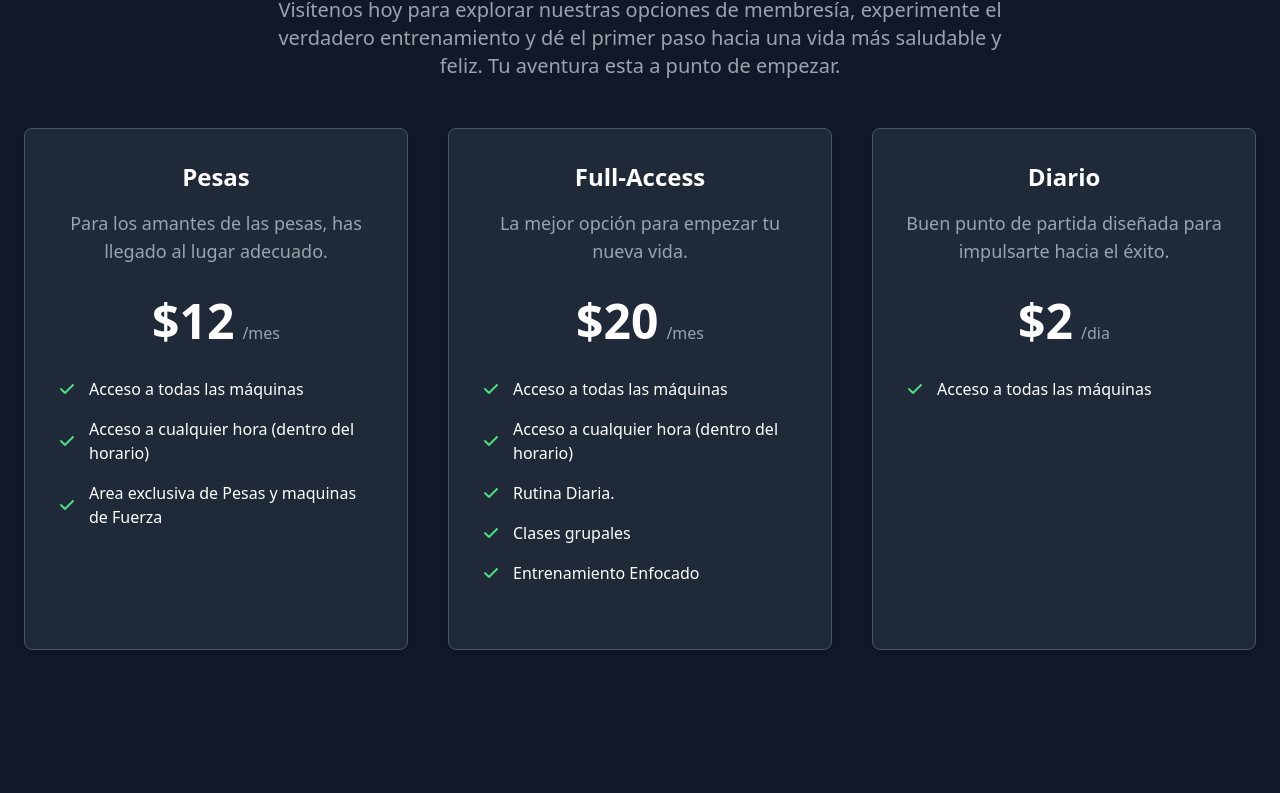
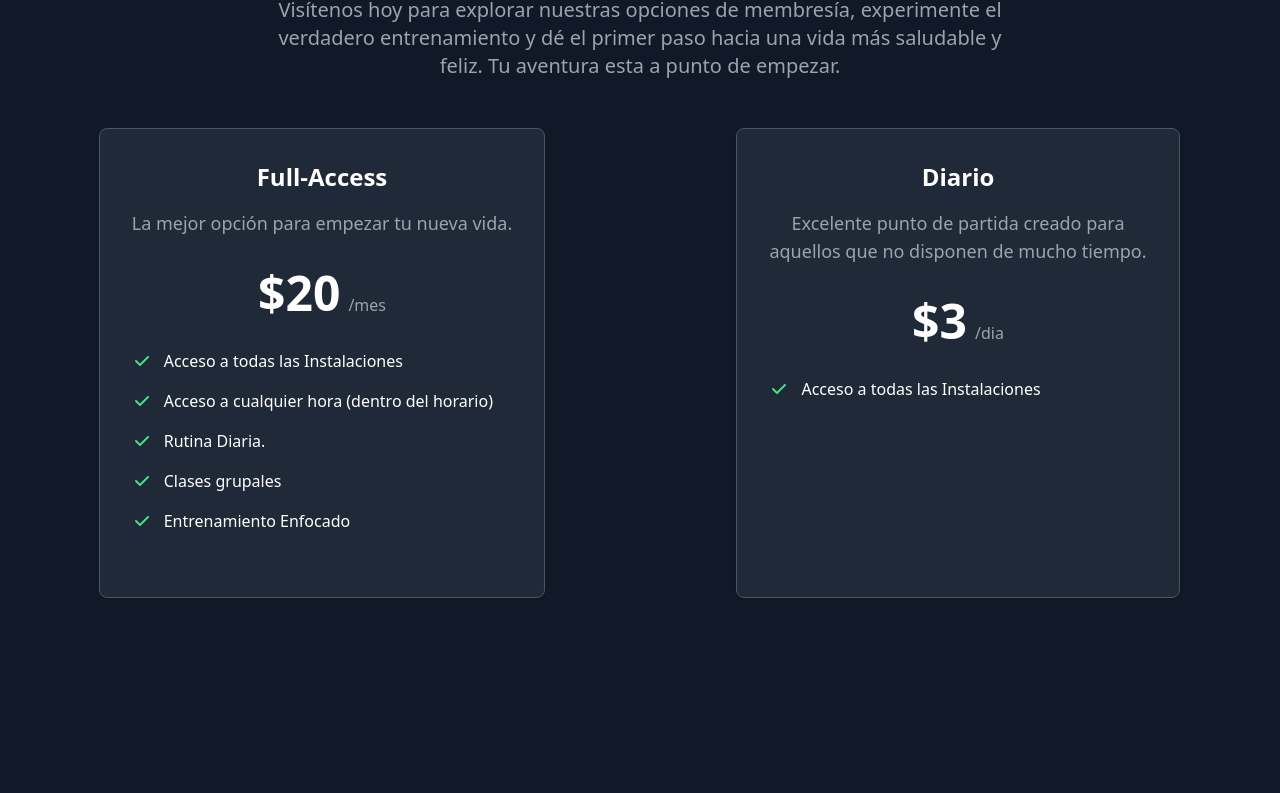
Before and after one commit to Yosiak-alv/sportcity_landing_page, a Vue app: page / in a window 1280 px wide. Shown: the part 2913-3706 px from the top of the page. Built offline with nearby package versions, Linux system fonts and the light colour scheme; grey boxes are pictures that could not be loaded.

Commit message:
Update Pricing.vue

```diff
--- a/src/components/sections/Pricing.vue
+++ b/src/components/sections/Pricing.vue
@@ -12,37 +12,7 @@
                     dé el primer paso hacia una vida más saludable y feliz. Tu aventura esta a punto de empezar.
                 </p>
             </div>
-            <div class="space-y-8 lg:grid lg:grid-cols-3 sm:gap-6 xl:gap-10 lg:space-y-0">
-                <!-- Pricing Card -->
-                <div class="flex flex-col p-6 mx-auto max-w-lg text-center rounded-lg border shadow border-gray-600 xl:p-8 bg-gray-800 text-white">
-                    <h3 class="mb-4 text-2xl font-semibold">Pesas</h3>
-                    <p class="font-light sm:text-lg text-gray-400">Para los amantes de las pesas, has llegado al lugar adecuado.</p>
-                    <div class="flex justify-center items-baseline my-8">
-                        <span class="mr-2 text-5xl font-extrabold">$12</span>
-                        <span class="text-gray-400">/mes</span>
-                    </div>
-                    <!-- List -->
-                    <ul role="list" class="mb-8 space-y-4 text-left">
-                        <li class="flex items-center space-x-3">
-                            <!-- Icon -->
-                            <svg class="flex-shrink-0 w-5 h-5 text-green-400" fill="currentColor" viewBox="0 0 20 20" xmlns="http://www.w3.org/2000/svg"><path fill-rule="evenodd" d="M16.707 5.293a1 1 0 010 1.414l-8 8a1 1 0 01-1.414 0l-4-4a1 1 0 011.414-1.414L8 12.586l7.293-7.293a1 1 0 011.414 0z" clip-rule="evenodd"></path></svg>
-                            <span>Acceso a todas las máquinas</span>
-                        </li>
-                        <li class="flex items-center space-x-3">
-                            <!-- Icon -->
-                            <svg class="flex-shrink-0 w-5 h-5 text-green-400" fill="currentColor" viewBox="0 0 20 20" xmlns="http://www.w3.org/2000/svg"><path fill-rule="evenodd" d="M16.707 5.293a1 1 0 010 1.414l-8 8a1 1 0 01-1.414 0l-4-4a1 1 0 011.414-1.414L8 12.586l7.293-7.293a1 1 0 011.414 0z" clip-rule="evenodd"></path></svg>
-                            <span>Acceso a cualquier hora (dentro del horario)</span>
-                        </li>
-                        <li class="flex items-center space-x-3">
-                            <!-- Icon -->
-                            <svg class="flex-shrink-0 w-5 h-5 text-green-400" fill="currentColor" viewBox="0 0 20 20" xmlns="http://www.w3.org/2000/svg"><path fill-rule="evenodd" d="M16.707 5.293a1 1 0 010 1.414l-8 8a1 1 0 01-1.414 0l-4-4a1 1 0 011.414-1.414L8 12.586l7.293-7.293a1 1 0 011.414 0z" clip-rule="evenodd"></path></svg>
-                            <span>Area exclusiva de Pesas y maquinas de Fuerza</span>
-                        </li>
-
-
-                    </ul>
-                </div>
-
+            <div class="space-y-8 lg:grid lg:grid-cols-2 sm:gap-6 xl:gap-10 lg:space-y-0">
                 <!-- Pricing Card -->
                 <div class="flex flex-col p-6 mx-auto max-w-lg text-center rounded-lg border shadow border-gray-600 xl:p-8 bg-gray-800 text-white">
                     <h3 class="mb-4 text-2xl font-semibold">Full-Access</h3>
@@ -56,7 +26,7 @@
                         <li class="flex items-center space-x-3">
                             <!-- Icon -->
                             <svg class="flex-shrink-0 w-5 h-5 text-green-400" fill="currentColor" viewBox="0 0 20 20" xmlns="http://www.w3.org/2000/svg"><path fill-rule="evenodd" d="M16.707 5.293a1 1 0 010 1.414l-8 8a1 1 0 01-1.414 0l-4-4a1 1 0 011.414-1.414L8 12.586l7.293-7.293a1 1 0 011.414 0z" clip-rule="evenodd"></path></svg>
-                            <span>Acceso a todas las máquinas</span>
+                            <span>Acceso a todas las Instalaciones</span>
                         </li>
                         <li class="flex items-center space-x-3">
                             <!-- Icon -->
@@ -85,9 +55,9 @@
                 <!-- Pricing Card -->
                 <div class="flex flex-col p-6 mx-auto max-w-lg text-center rounded-lg border shadow border-gray-600 xl:p-8 bg-gray-800 text-white">
                     <h3 class="mb-4 text-2xl font-semibold">Diario</h3>
-                    <p class="font-light sm:text-lg text-gray-400">Buen punto de partida diseñada para impulsarte hacia el éxito.</p>
+                    <p class="font-light sm:text-lg text-gray-400">Excelente punto de partida creado para <br>aquellos que no disponen de mucho tiempo.</p>
                     <div class="flex justify-center items-baseline my-8">
-                        <span class="mr-2 text-5xl font-extrabold">$2</span>
+                        <span class="mr-2 text-5xl font-extrabold">$3</span>
                         <span class="text-gray-400">/dia</span>
                     </div>
                     <!-- List -->
@@ -95,12 +65,13 @@
                         <li class="flex items-center space-x-3">
                             <!-- Icon -->
                             <svg class="flex-shrink-0 w-5 h-5 text-green-400" fill="currentColor" viewBox="0 0 20 20" xmlns="http://www.w3.org/2000/svg"><path fill-rule="evenodd" d="M16.707 5.293a1 1 0 010 1.414l-8 8a1 1 0 01-1.414 0l-4-4a1 1 0 011.414-1.414L8 12.586l7.293-7.293a1 1 0 011.414 0z" clip-rule="evenodd"></path></svg>
-                            <span>Acceso a todas las máquinas</span>
+                            <span>Acceso a todas las Instalaciones</span>
                         </li>
 
                     </ul>
                 </div>
             </div>
-        </div>
+         </div>
+
     </section>
 </template>
```
